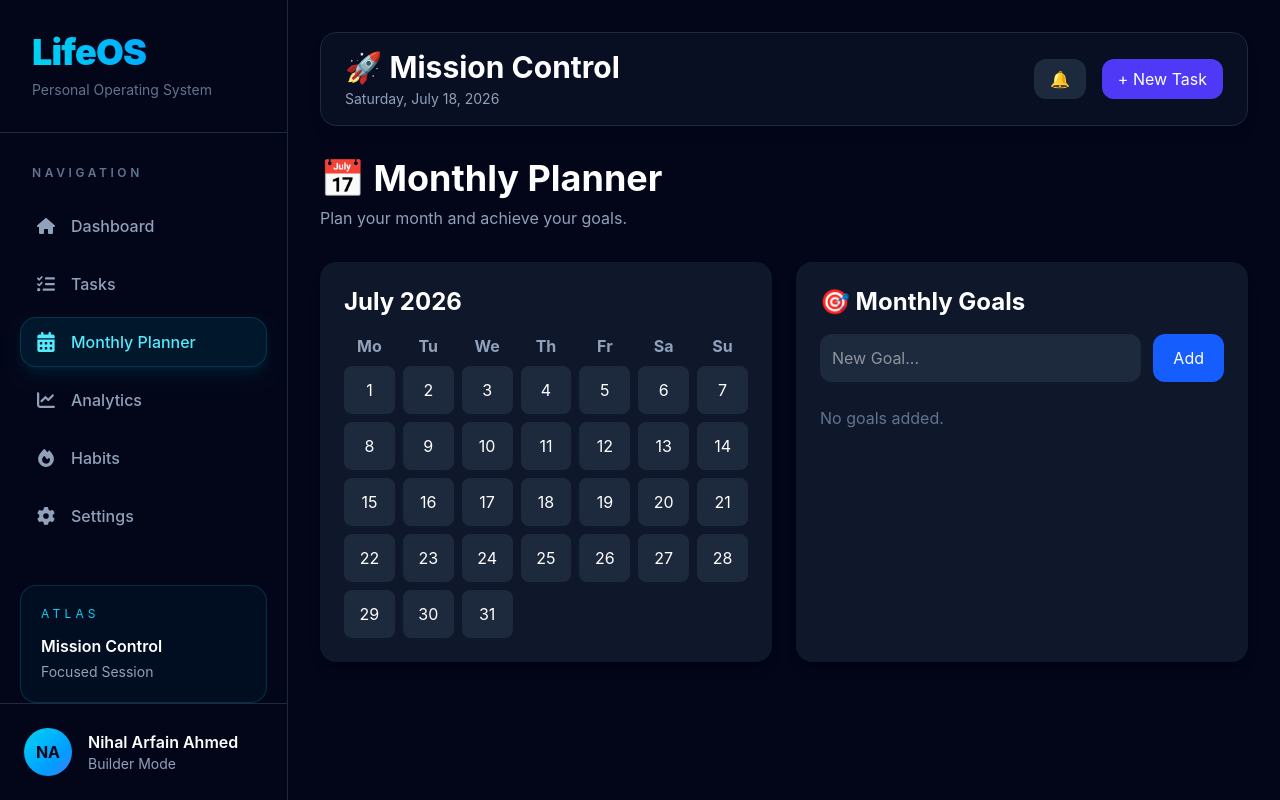
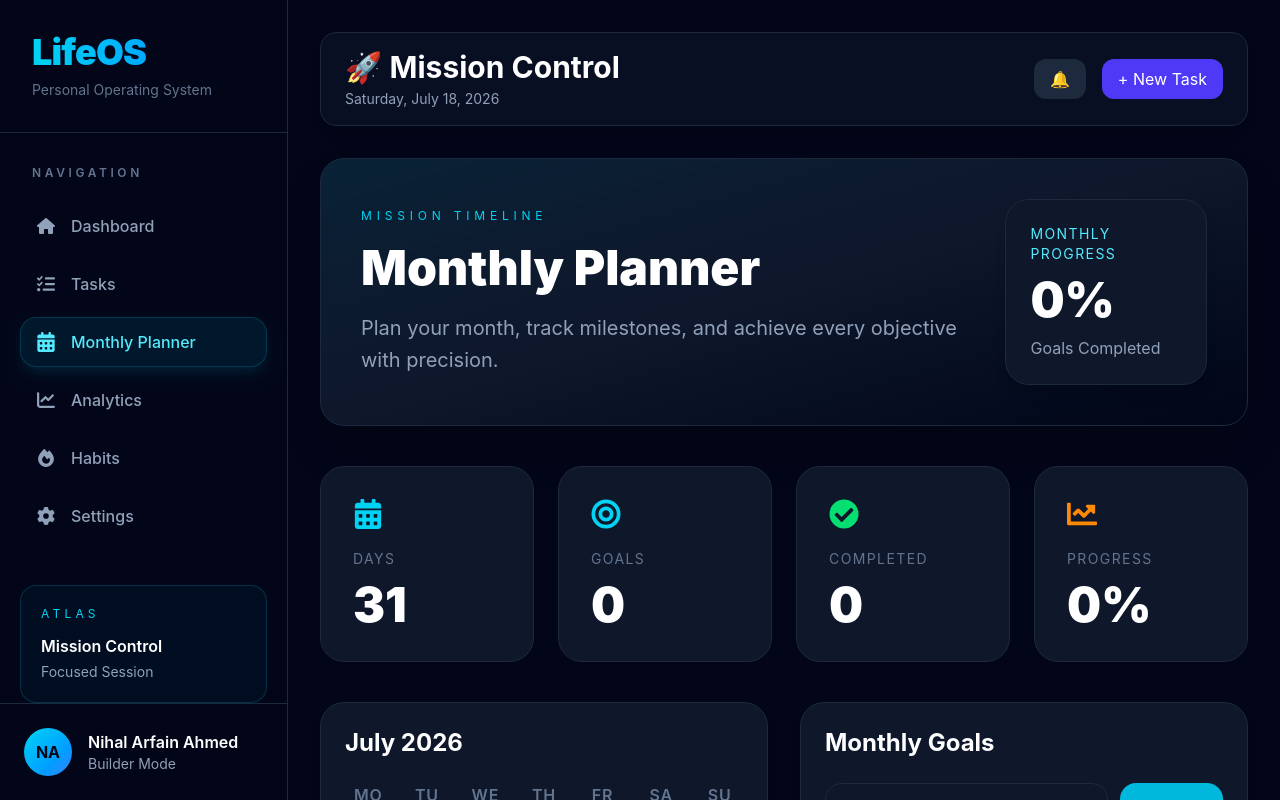
Before and after one commit to Nihal786007/LifeOS, a React (Vite) app: page / in a window 1280 px wide. Both pictures are taken after a click on the button "Monthly Planner". Built offline with nearby package versions, Linux system fonts and the light colour scheme.

Commit message:
Mission 003.2 - Upgrade MonthlyTracker to Design System

```diff
--- a/src/pages/MonthlyTracker.tsx
+++ b/src/pages/MonthlyTracker.tsx
@@ -1,9 +1,28 @@
 import { useEffect, useState } from "react";
+import {
+  FaCalendarAlt,
+  FaBullseye,
+  FaCheckCircle,
+  FaChartLine,
+  FaPlus,
+} from "react-icons/fa";
 
-function MonthlyTracker() {
+import Card from "../components/ui/Card";
+import Button from "../components/ui/Button";
+import Input from "../components/ui/Input";
+import PageHero from "../components/ui/PageHero";
+import StatCard from "../components/ui/StatCard";
+
+type MonthlyGoal = {
+  id: number;
+  text: string;
+  completed: boolean;
+};
+
+export default function MonthlyTracker() {
   const [goal, setGoal] = useState("");
 
-  const [goals, setGoals] = useState<string[]>(() => {
+  const [goals, setGoals] = useState<MonthlyGoal[]>(() => {
     const saved = localStorage.getItem("lifeos-monthly-goals");
     return saved ? JSON.parse(saved) : [];
   });
@@ -18,121 +37,236 @@ function MonthlyTracker() {
   function addGoal() {
     if (!goal.trim()) return;
 
-    setGoals([...goals, goal]);
+    setGoals([
+      ...goals,
+      {
+        id: Date.now(),
+        text: goal.trim(),
+        completed: false,
+      },
+    ]);
+
     setGoal("");
   }
 
-  function deleteGoal(index: number) {
-    setGoals(goals.filter((_, i) => i !== index));
+  function deleteGoal(id: number) {
+    setGoals(goals.filter((goal) => goal.id !== id));
   }
 
+  function toggleGoal(id: number) {
+    setGoals(
+      goals.map((goal) =>
+        goal.id === id
+          ? { ...goal, completed: !goal.completed }
+          : goal
+      )
+    );
+  }
+
+  const completedGoals = goals.filter(
+    (goal) => goal.completed
+  ).length;
+
+  const progress =
+    goals.length === 0
+      ? 0
+      : Math.round((completedGoals / goals.length) * 100);
+
   return (
-    <div className="space-y-8">
+    <div className="space-y-10">
 
-      <div>
-        <h1 className="text-4xl font-bold">
-          📅 Monthly Planner
-        </h1>
+      <PageHero
+        badge="Mission Timeline"
+        title="Monthly Planner"
+        description="Plan your month, track milestones, and achieve every objective with precision."
+      >
+        <Card className="border-cyan-500/20 bg-cyan-500/5">
 
-        <p className="mt-2 text-slate-400">
-          Plan your month and achieve your goals.
+          <p className="text-sm uppercase tracking-widest text-cyan-300">
+            Monthly Progress
           </p>
+
+          <h2 className="mt-3 text-5xl font-black">
+            {progress}%
+          </h2>
+
+          <p className="mt-3 text-slate-400">
+            Goals Completed
+          </p>
+
+        </Card>
+      </PageHero>
+
+      <div className="grid gap-6 md:grid-cols-4">
+
+        <StatCard
+          icon={<FaCalendarAlt />}
+          title="Days"
+          value={31}
+        />
+
+        <StatCard
+          icon={<FaBullseye />}
+          title="Goals"
+          value={goals.length}
+          color="text-cyan-400"
+        />
+
+        <StatCard
+          icon={<FaCheckCircle />}
+          title="Completed"
+          value={completedGoals}
+          color="text-green-400"
+        />
+
+        <StatCard
+          icon={<FaChartLine />}
+          title="Progress"
+          value={`${progress}%`}
+          color="text-orange-400"
+        />
+
       </div>
 
-      <div className="grid gap-6 xl:grid-cols-2">
+      <div className="grid gap-8 xl:grid-cols-2">
+                 {/* Calendar */}
 
-        {/* Calendar Placeholder */}
-        <div className="rounded-2xl bg-slate-900 p-6 shadow-lg">
+      <Card>
 
-          <h2 className="mb-4 text-2xl font-bold">
+        <h2 className="mb-6 text-2xl font-bold">
           July 2026
         </h2>
 
-          <div className="grid grid-cols-7 gap-2 text-center">
+        <div className="grid grid-cols-7 gap-3 text-center">
 
-            {["Mo","Tu","We","Th","Fr","Sa","Su"].map(day => (
+          {["Mo", "Tu", "We", "Th", "Fr", "Sa", "Su"].map((day) => (
             <div
               key={day}
-                className="font-bold text-slate-400"
+              className="font-semibold uppercase tracking-wider text-slate-500"
             >
               {day}
             </div>
           ))}
 
           {Array.from({ length: 31 }, (_, i) => (
-              <div
+
+            <button
               key={i}
-                className="rounded-lg bg-slate-800 p-3 hover:bg-blue-600 cursor-pointer transition"
+              className="rounded-2xl border border-slate-800 bg-slate-900 p-4 transition-all duration-300 hover:border-cyan-500 hover:bg-cyan-500/10"
             >
               {i + 1}
-              </div>
-            ))}
-
-          </div>
-
-        </div>
-
-        {/* Goals */}
-        <div className="rounded-2xl bg-slate-900 p-6 shadow-lg">
-
-          <h2 className="text-2xl font-bold mb-4">
-            🎯 Monthly Goals
-          </h2>
-
-          <div className="flex gap-3">
-
-            <input
-              value={goal}
-              onChange={(e) => setGoal(e.target.value)}
-              placeholder="New Goal..."
-              className="flex-1 rounded-xl bg-slate-800 p-3 outline-none"
-            />
-
-            <button
-              onClick={addGoal}
-              className="rounded-xl bg-blue-600 px-5 hover:bg-blue-700"
-            >
-              Add
             </button>
-
-          </div>
-
-          <div className="mt-6 space-y-3">
-
-            {goals.length === 0 && (
-              <p className="text-slate-500">
-                No goals added.
-              </p>
-            )}
-
-            {goals.map((goal, index) => (
-
-              <div
-                key={index}
-                className="flex items-center justify-between rounded-xl bg-slate-800 p-4"
-              >
-
-                <span>🎯 {goal}</span>
-
-                <button
-                  onClick={() => deleteGoal(index)}
-                  className="rounded-lg bg-red-500 px-3 py-2 hover:bg-red-600"
-                >
-                  Delete
-                </button>
-
-              </div>
 
           ))}
 
         </div>
 
+      </Card>
+
+      {/* Monthly Goals */}
+
+      <Card>
+
+        <h2 className="text-2xl font-bold">
+          Monthly Goals
+        </h2>
+
+        <div className="mt-6 flex gap-3">
+
+          <Input
+            value={goal}
+            onChange={(e) => setGoal(e.target.value)}
+            placeholder="Create a new monthly goal..."
+            onKeyDown={(e) => {
+              if (e.key === "Enter") {
+                addGoal();
+              }
+            }}
+          />
+
+          <Button
+            onClick={addGoal}
+          >
+            <FaPlus />
+            Add
+          </Button>
+
         </div>
 
+        <div className="mt-8 space-y-4">
+
+          {goals.length === 0 ? (
+
+            <div className="rounded-2xl border border-dashed border-slate-700 p-8 text-center">
+
+              <FaBullseye className="mx-auto text-4xl text-cyan-400" />
+
+              <h3 className="mt-4 text-xl font-bold">
+                No Monthly Goals
+              </h3>
+
+              <p className="mt-2 text-slate-400">
+                Start planning your month by creating your first goal.
+              </p>
+
+            </div>
+
+          ) : (
+
+            goals.map((goal) => (
+
+              <Card
+                key={goal.id}
+                className="p-5"
+              >
+
+                <div className="flex items-center justify-between">
+
+                  <div
+                    onClick={() => toggleGoal(goal.id)}
+                    className="flex cursor-pointer items-center gap-4"
+                  >
+
+                    <FaCheckCircle
+                      className={`text-2xl ${
+                        goal.completed
+                          ? "text-green-400"
+                          : "text-slate-600"
+                      }`}
+                    />
+
+                    <span
+                      className={`text-lg ${
+                        goal.completed
+                          ? "line-through text-slate-500"
+                          : "text-white"
+                      }`}
+                    >
+                      {goal.text}
+                    </span>
+
+                  </div>
+
+                  <Button
+                    variant="danger"
+                    onClick={() => deleteGoal(goal.id)}
+                  >
+                    Delete
+                  </Button>
+
+                </div>
+
+              </Card>
+
+            ))
+
+          )}
+
+        </div>
+
+      </Card>
                  </div>
 
     </div>
   );
 }
-
-export default MonthlyTracker;
```
Lines whose indentation alone changed are shown as unchanged.
